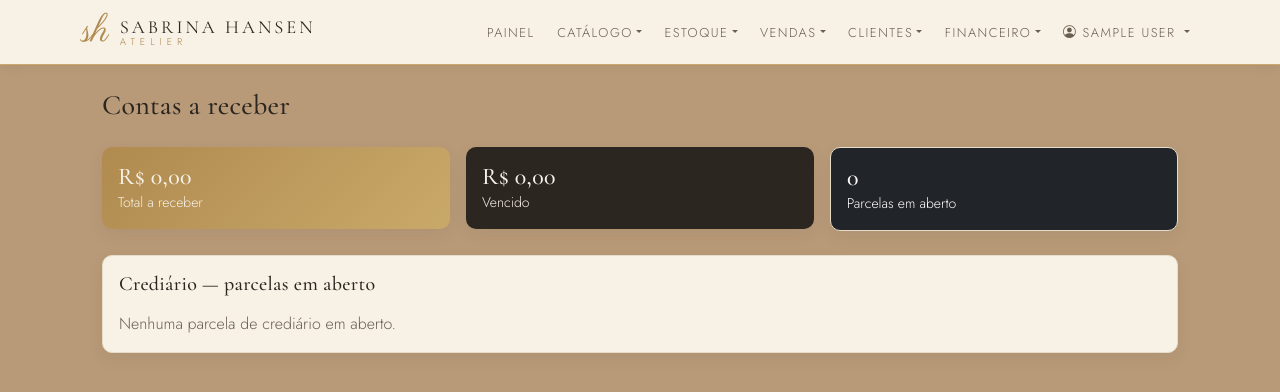
After one commit to luisfneu/cost-calculation, a Flask app: page /contas-a-receber in a window 1280 px wide. The commit adds this page. Shown: the top 392 px of the page. Run offline with Flask 3, Linux system fonts and the light colour scheme; the visitor is signed in with stand-in values (Sample User, id 1); some libraries are stand-ins or nearby versions.

Commit message:
melhorias pequenas

```diff
--- a/app/routes.py
+++ b/app/routes.py
@@ -1,4 +1,5 @@
 """Rotas da aplicação."""
+import calendar
 import csv
 import io
 import math
@@ -39,6 +40,7 @@ from .models import (
     OrdemProducaoItem,
     Pagamento,
     Parametro,
+    Parcela,
     Peca,
     PecaInsumo,
     Usuario,
@@ -1349,12 +1351,14 @@ def alterar_status_venda(venda_id, novo):
     if novo not in Venda.FLUXO:
         flash("Status inválido.", "erro")
         return redirect(request.referrer or url_for("main.listar_vendas"))
-    # Só libera envio/entrega depois do pagamento (na venda).
-    if novo in ("enviado", "entregue") and venda.saldo_receber > 0.01:
+    # Só libera envio/entrega depois do pagamento — crediário já é liberado.
+    if novo in ("enviado", "entregue") and venda.saldo_receber > 0.01 and not venda.eh_crediario:
         flash("Registre o pagamento antes de enviar/entregar o pedido.", "erro")
         return redirect(request.referrer or url_for("main.visualizar_venda", venda_id=venda.id))
     venda.status = novo
-    venda.pago = novo in ("pago", "enviado", "entregue")
+    # Crediário: o 'pago' fica a cargo do pagamento das parcelas (não força aqui).
+    if not venda.eh_crediario:
+        venda.pago = novo in ("pago", "enviado", "entregue")
     db.session.commit()
     flash(f"Pedido #{venda.id}: {venda.status_label}.", "sucesso")
     return redirect(request.referrer or url_for("main.visualizar_venda", venda_id=venda.id))
@@ -1704,11 +1708,53 @@ def receber_pagamento(venda_id):
     return redirect(request.referrer or url_for("main.contabilidade"))
 
 
+def _add_meses(d, k):
+    """Retorna a data d + k meses (ajustando o dia ao fim do mês quando preciso)."""
+    total = d.month - 1 + k
+    ano = d.year + total // 12
+    mes = total % 12 + 1
+    dia = min(d.day, calendar.monthrange(ano, mes)[1])
+    return date(ano, mes, dia)
+
+
+def _gerar_parcelas(venda, total, n, inicio):
+    """Cria n parcelas somando 'total', mensais a partir de 'inicio'."""
+    n = max(1, int(n))
+    base = round(total / n, 2)
+    acumulado = 0.0
+    for k in range(n):
+        valor = round(total - acumulado, 2) if k == n - 1 else base
+        acumulado += valor
+        db.session.add(Parcela(
+            venda=venda, numero=k + 1, total=n, valor=valor,
+            vencimento=_add_meses(inicio, k),
+        ))
+
+
 @bp.route("/vendas/<int:venda_id>/pagamentos", methods=["POST"])
 def receber_pagamentos(venda_id):
     """Adiciona pagamentos (múltiplas formas). Só dinheiro pode exceder o saldo
     (o excesso vira troco). Formas eletrônicas não podem passar do saldo."""
     venda = Venda.query.get_or_404(venda_id)
+
+    # Crediário: cobre todo o saldo em parcelas (não marca como pago).
+    formas = request.form.getlist("pag_forma")
+    if "Crediário" in formas:
+        if venda.parcelas:
+            flash("Este pedido já tem um crediário.", "erro")
+            return redirect(url_for("main.visualizar_venda", venda_id=venda.id))
+        n = int(_to_float(request.form.get("cred_parcelas"), padrao=1)) or 1
+        inicio = _to_date(request.form.get("cred_inicio")) or date.today()
+        total = round(venda.saldo_receber, 2)
+        _gerar_parcelas(venda, total, n, inicio)
+        if venda.status == "realizado":
+            venda.status = "crediario"
+        db.session.commit()
+        _log("crediario", f"pedido #{venda.id}: {n}x de {_brl(total / n)}")
+        flash(f"Crediário criado: {n} parcela(s). O pedido foi liberado e as parcelas "
+              f"estão em Contas a receber.", "sucesso")
+        return redirect(url_for("main.visualizar_venda", venda_id=venda.id))
+
     pags = _pagamentos_do_form()
     if not pags:
         flash("Adicione ao menos um pagamento com valor.", "erro")
@@ -1883,6 +1929,44 @@ def listar_despesas():
     return render_template("despesas.html", despesas=despesas, total_pendente=total_pendente)
 
 
+@bp.route("/contas-a-receber")
+def contas_a_receber():
+    """Parcelas de crediário em aberto + pedidos com saldo pendente."""
+    from datetime import date as _date
+    parcelas = [p for p in Parcela.query.all() if not p.pago]
+    parcelas.sort(key=lambda p: (p.vencimento or _date.max, p.venda_id, p.numero))
+    # Pedidos com saldo pendente que NÃO são crediário (pagamento parcial etc.).
+    outros = [v for v in Venda.query.all() if v.saldo_receber > 0.01 and not v.parcelas]
+    outros.sort(key=lambda v: (v.vencimento or _date.max, v.id))
+
+    total = sum(p.valor for p in parcelas) + sum(v.saldo_receber for v in outros)
+    total_vencido = (sum(p.valor for p in parcelas if p.vencida)
+                     + sum(v.saldo_receber for v in outros if v.vencida))
+    return render_template(
+        "contas_a_receber.html", parcelas=parcelas, outros=outros,
+        total=total, total_vencido=total_vencido, hoje=date.today(),
+    )
+
+
+@bp.route("/parcelas/<int:parcela_id>/pagar", methods=["POST"])
+def pagar_parcela(parcela_id):
+    p = Parcela.query.get_or_404(parcela_id)
+    if p.pago:
+        flash("Parcela já recebida.", "erro")
+        return redirect(request.referrer or url_for("main.contas_a_receber"))
+    p.pago = True
+    p.pago_em = datetime.now()
+    venda = p.venda
+    db.session.add(Pagamento(venda=venda, forma=f"Crediário {p.rotulo}", valor=p.valor))
+    venda.pago = venda.total_pago >= venda.receita - 0.01
+    if venda.crediario_quitado and venda.status == "crediario":
+        venda.status = "pago"
+    db.session.commit()
+    _log("pagamento", f"parcela {p.rotulo} pedido #{venda.id}: {_brl(p.valor)}")
+    flash(f"Parcela {p.rotulo} do pedido #{venda.id} recebida.", "sucesso")
+    return redirect(request.referrer or url_for("main.contas_a_receber"))
+
+
 @bp.route("/despesas/nova", methods=["POST"])
 @bp.route("/despesas/<int:despesa_id>/editar", methods=["POST"])
 def salvar_despesa(despesa_id=None):
--- a/app/templates/base.html
+++ b/app/templates/base.html
@@ -69,6 +69,7 @@
             <a class="nav-link dropdown-toggle" href="#" data-bs-toggle="dropdown">Financeiro</a>
             <ul class="dropdown-menu dropdown-menu-end">
               <li><a class="dropdown-item" href="{{ url_for('main.contabilidade') }}">Contabilidade</a></li>
+              <li><a class="dropdown-item" href="{{ url_for('main.contas_a_receber') }}">Contas a receber</a></li>
               <li><a class="dropdown-item" href="{{ url_for('main.listar_despesas') }}">Despesas</a></li>
               <li><a class="dropdown-item" href="{{ url_for('main.relatorio') }}">Relatório</a></li>
             </ul>
--- /dev/null
+++ b/app/templates/contas_a_receber.html
@@ -0,0 +1,70 @@
+{% extends "base.html" %}
+{% block titulo %}Contas a receber{% endblock %}
+{% block conteudo %}
+<h1 class="h3 mb-4">Contas a receber</h1>
+
+<div class="row g-3 mb-4">
+  <div class="col-md-4"><div class="card text-bg-primary"><div class="card-body">
+    <div class="h4 mb-0">{{ total | moeda }}</div><div class="small">Total a receber</div></div></div></div>
+  <div class="col-md-4"><div class="card {{ 'text-bg-danger' if total_vencido else 'text-bg-secondary' }}"><div class="card-body">
+    <div class="h4 mb-0">{{ total_vencido | moeda }}</div><div class="small">Vencido</div></div></div></div>
+  <div class="col-md-4"><div class="card text-bg-dark"><div class="card-body">
+    <div class="h4 mb-0">{{ parcelas|length }}</div><div class="small">Parcelas em aberto</div></div></div></div>
+</div>
+
+<!-- Parcelas de crediário -->
+<div class="card bg-white mb-4">
+  <div class="card-body">
+    <h2 class="h5 mb-3">Crediário — parcelas em aberto</h2>
+    {% if parcelas %}
+    <table class="table align-middle">
+      <thead class="table-light"><tr><th>Pedido</th><th>Cliente</th><th>Parcela</th><th>Vencimento</th><th class="text-end">Valor</th><th></th></tr></thead>
+      <tbody>
+      {% for p in parcelas %}
+        <tr class="{{ 'table-danger' if p.vencida }}">
+          <td><a href="{{ url_for('main.visualizar_venda', venda_id=p.venda_id) }}" class="link-atelier">#{{ p.venda_id }}</a></td>
+          <td>{{ p.venda.cliente_nome or '—' }}</td>
+          <td>{{ p.rotulo }}</td>
+          <td>
+            {% if p.vencimento %}{{ p.vencimento.strftime('%d/%m/%Y') }}{% if p.vencida %} <span class="badge text-bg-danger">vencida</span>{% endif %}
+            {% else %}<span class="text-muted">—</span>{% endif %}
+          </td>
+          <td class="text-end fw-bold">{{ p.valor | moeda }}</td>
+          <td class="text-end">
+            <form method="post" action="{{ url_for('main.pagar_parcela', parcela_id=p.id) }}">
+              <button class="btn btn-sm btn-success">Receber</button>
+            </form>
+          </td>
+        </tr>
+      {% endfor %}
+      </tbody>
+    </table>
+    {% else %}<p class="text-muted mb-0">Nenhuma parcela de crediário em aberto.</p>{% endif %}
+  </div>
+</div>
+
+<!-- Outros pedidos pendentes (não crediário) -->
+{% if outros %}
+<div class="card bg-white">
+  <div class="card-body">
+    <h2 class="h5 mb-3">Outros pedidos com saldo pendente</h2>
+    <table class="table align-middle">
+      <thead class="table-light"><tr><th>Pedido</th><th>Cliente</th><th>Vencimento</th><th class="text-end">Total</th><th class="text-end">Pago</th><th class="text-end">Saldo</th><th></th></tr></thead>
+      <tbody>
+      {% for v in outros %}
+        <tr class="{{ 'table-danger' if v.vencida }}">
+          <td>#{{ v.id }}<div class="small text-muted">{{ v.criado_em | dt }}</div></td>
+          <td>{{ v.cliente_nome or '—' }}</td>
+          <td>{% if v.vencimento %}{{ v.vencimento.strftime('%d/%m/%Y') }}{% if v.vencida %} <span class="badge text-bg-danger">vencido</span>{% endif %}{% else %}<span class="text-muted">sem vencimento</span>{% endif %}</td>
+          <td class="text-end">{{ v.receita | moeda }}</td>
+          <td class="text-end text-success">{{ v.total_pago | moeda }}</td>
+          <td class="text-end fw-bold">{{ v.saldo_receber | moeda }}</td>
+          <td class="text-end"><a href="{{ url_for('main.visualizar_venda', venda_id=v.id) }}" class="btn btn-sm btn-outline-primary">Receber</a></td>
+        </tr>
+      {% endfor %}
+      </tbody>
+    </table>
+  </div>
+</div>
+{% endif %}
+{% endblock %}
```
Also changed, not shown: app/models.py (+73 -14 lines), app/templates/venda_detalhe.html (+45 -16 lines), migrations/versions/510cf3f0f0eb_parcelas_crediario.py (added, +39 -0 lines), tests/test_crediario.py (added, +71 -0 lines), tests/test_financeiro.py (added, +38 -0 lines).
